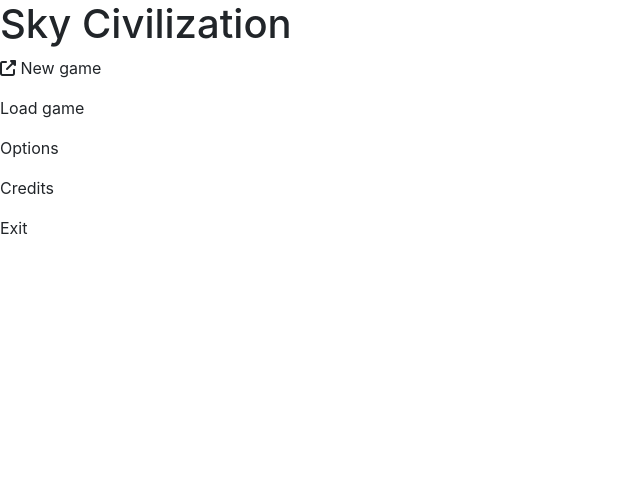
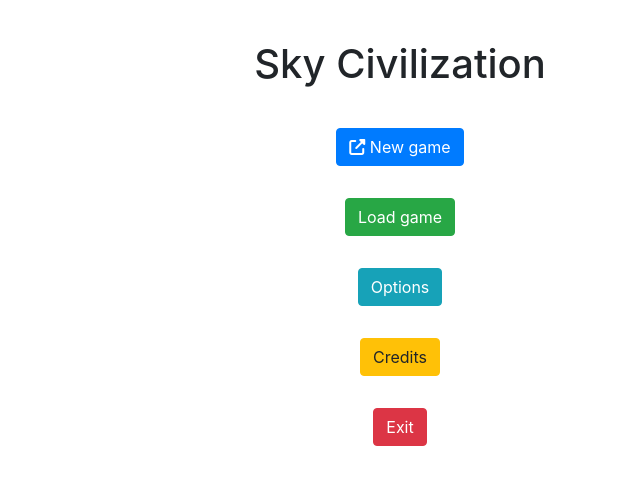
Before and after one commit to kamkanev/Sky-Civilization, an Electron app: page index.html in a window 800 px wide. Shown: the whole page, without its empty margins (0-640 px from the left). Drawn offline with nearby package versions, Linux system fonts and the light colour scheme.

Commit message:
Adding very very very beautiful buttons!

```diff
--- a/index.html
+++ b/index.html
@@ -10,12 +10,14 @@
     <script src="https://kit.fontawesome.com/70bfa5ee7d.js"></script>
   </head>
   <body>
-    <h1>Sky Civilization</h1>
-      <p><i class="fas fa-external-link-alt"></i> New game<p/>
-      <p>Load game<p/>
-      <p>Options<p/>
-      <p>Credits<p/>
-      <p>Exit<p/>
+    <div class="text-center">
+      <h1 style="margin: 40px 0;">Sky Civilization</h1>
+      <p class="btn btn-primary"><i class="fas fa-external-link-alt"></i> New game<p/>
+      <p class="btn btn-success">Load game<p/>
+      <p class="btn btn-info">Options<p/>
+      <p class="btn btn-warning">Credits<p/>
+      <p class="btn btn-danger">Exit<p/>
+    </div>
     <!-- You can also require other files to run in this process -->
     <script src="./renderer.js"></script>
   </body>
```
